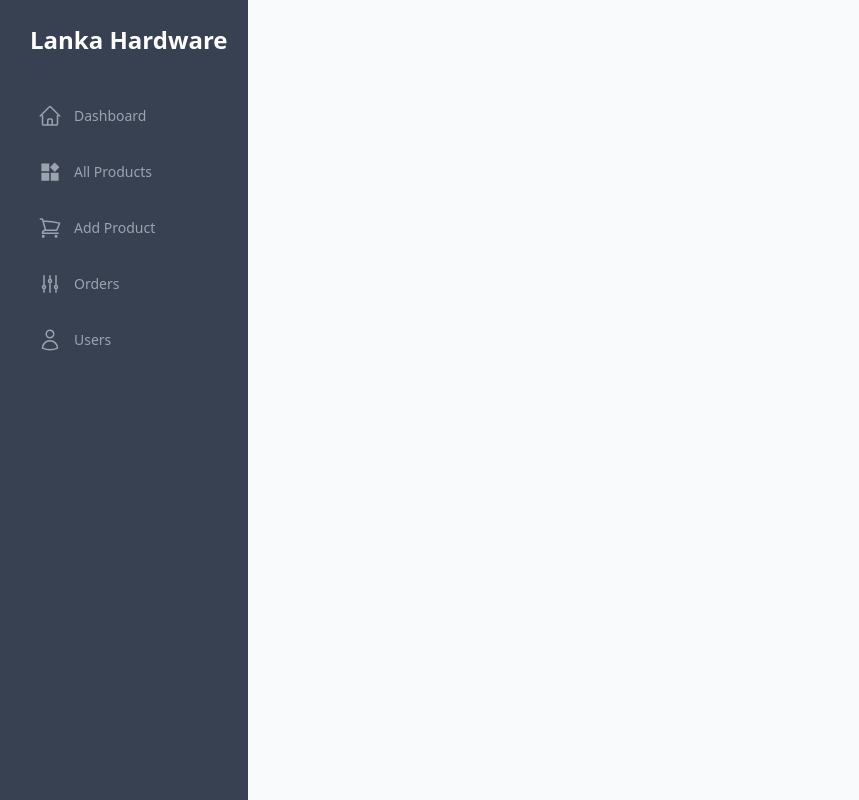
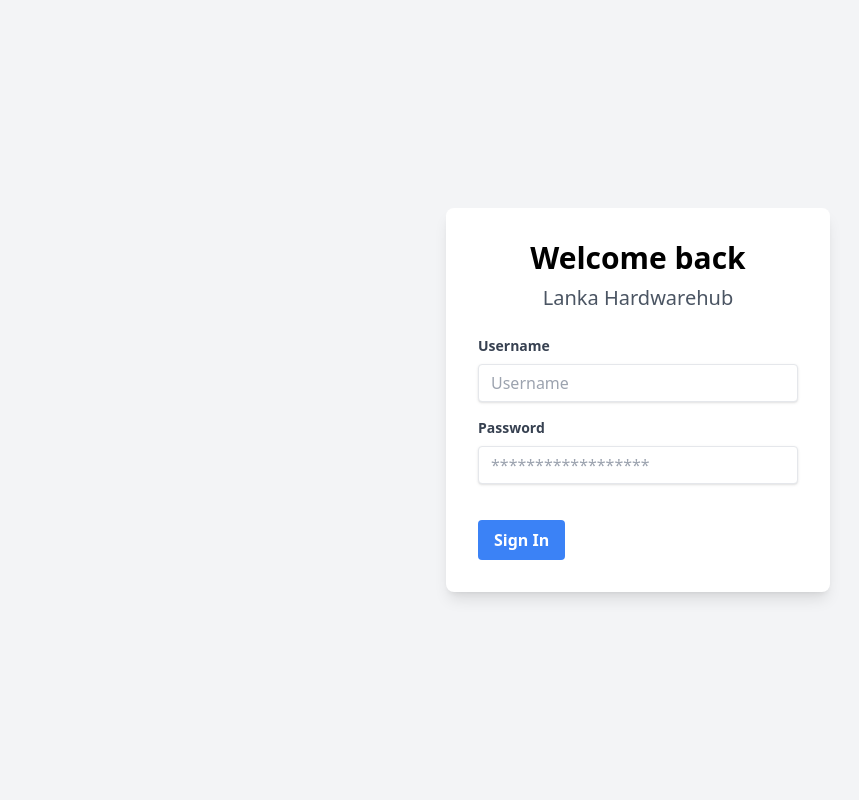
Before and after one commit to SPPM-GP-15/lanka-hardware-admin, a React (Vite) app: page / in a window 1280 px wide. Shown: the whole page, without its empty margins (2-861 px from the left). Built offline with nearby package versions, Linux system fonts and the light colour scheme.

Commit message:
Update Changes

```diff
--- a/src/App.jsx
+++ b/src/App.jsx
@@ -1,11 +1,10 @@
-import React from "react";
+import React, { useContext } from "react";
 import {
   Route,
   RouterProvider,
   createBrowserRouter,
   createRoutesFromElements,
 } from "react-router-dom";
-import Home from "./routes/home/Home";
 import Login from "./routes/login/Login";
 import Orders from "./routes/orders/Orders";
 import Products from "./routes/products/Products";
@@ -19,11 +18,11 @@
 import Pending from "./routes/orders/Pending";
 import Completed from "./routes/orders/Completed";
 import Cancel from "./routes/orders/Cancel";
+import { AuthContext } from "./context/AuthContext";
 
 const router = createBrowserRouter(
   createRoutesFromElements(
     <Route path="/" element={<Initial />}>
-      <Route path="home" element={<Home />} />
       <Route path="dashboard" element={<Dashboard />} />
       <Route path="orders" element={<Orders />}>
         <Route path="all" element={<All />} />
@@ -35,14 +34,26 @@
       <Route path="products" element={<Products />} />
       <Route path="users" element={<Users />} />
       <Route path="post-product" element={<PostProducts />} />
-
       <Route path="*" element={<NotFound />} />
     </Route>
   )
 );
 
+const routerLogin = createBrowserRouter(
+  createRoutesFromElements(<Route path="/" element={<Login />} />)
+);
+
 function App() {
-  return <RouterProvider router={router} />;
+  const { user } = useContext(AuthContext);
+  return (
+    <>
+      {user === null ? (
+        <RouterProvider router={routerLogin} />
+      ) : (
+        <RouterProvider router={router} />
+      )}
+    </>
+  );
 }
 
 export default App;
--- a/src/components/sidebar/Sidebar.jsx
+++ b/src/components/sidebar/Sidebar.jsx
@@ -1,4 +1,4 @@
-import React from "react";
+import React, { useContext } from "react";
 import {
   HomeIcon,
   ShoppingBagIcon,
@@ -6,13 +6,16 @@
   UserIcon,
   ArchiveBoxIcon,
   ShoppingCartIcon,
+  ArrowLeftEndOnRectangleIcon,
 } from "@heroicons/react/24/outline";
 import { Link, useLocation } from "react-router-dom";
 import { AiFillProduct } from "react-icons/ai";
+import { AuthContext } from "../../context/AuthContext";
 
 function Sidebar() {
   const location = useLocation();
   const currentUrl = location.pathname;
+  const { logout } = useContext(AuthContext);
 
   const getLinkClasses = (path) => {
     const isActive = currentUrl === path || currentUrl.startsWith(path);
@@ -66,6 +69,18 @@
               </Link>
             </nav>
           </div>
+          {/* Logout button added here */}
+          <div className="mb-6">
+            <div
+              className={
+                "flex items-center px-6 py-2 m-4 text-sm font-medium text-white hover:bg-red-800 rounded-md bg-red-700"
+              }
+              onClick={logout}
+            >
+              <ArrowLeftEndOnRectangleIcon className="w-6 h-6 mr-3" />
+              <span>Log Out</span>
+            </div>
+          </div>
         </div>
       </div>
     </>
--- /dev/null
+++ b/src/context/AuthContext.jsx
@@ -0,0 +1,28 @@
+import React, { createContext, useState, useEffect } from "react";
+
+export const AuthContext = createContext();
+
+export const AuthProvider = ({ children }) => {
+  const [user, setUser] = useState(() => {
+    return localStorage.getItem("user") || null;
+  });
+
+  useEffect(() => {
+    if (user) {
+      localStorage.setItem("user", user);
+    } else {
+      localStorage.removeItem("user");
+    }
+  }, [user]);
+
+  const logout = () => {
+    setUser(null);
+    localStorage.removeItem("user");
+  };
+
+  return (
+    <AuthContext.Provider value={{ user, setUser, logout }}>
+      {children}
+    </AuthContext.Provider>
+  );
+};
--- a/src/main.jsx
+++ b/src/main.jsx
@@ -3,11 +3,14 @@
 import App from "./App.jsx";
 import "./styles/index.css";
 import { BrowserRouter } from "react-router-dom";
+import { AuthProvider } from "./context/AuthContext.jsx";
 
 const root = ReactDOM.createRoot(document.getElementById("root"));
 
 root.render(
   <React.StrictMode>
-    <App />
+    <AuthProvider>
+      <App />
+    </AuthProvider>
   </React.StrictMode>
 );
--- a/src/routes/home/Home.jsx
+++ /dev/null
@@ -1,7 +0,0 @@
-import React from "react";
-
-function Home() {
-  return <div>Home</div>;
-}
-
-export default Home;
--- a/src/routes/login/Login.jsx
+++ b/src/routes/login/Login.jsx
@@ -1,9 +1,33 @@
-import React, { useEffect } from "react";
+import React, { useState, useEffect, useContext } from "react";
+import { AuthContext } from "../../context/AuthContext";
 
 const Login = () => {
   useEffect(() => {
     document.title = "Login | Lanka Hardwarehub";
   }, []);
+
+  const { setUser } = useContext(AuthContext);
+  const [username, setUsername] = useState("");
+  const [password, setPassword] = useState("");
+  const [error, setError] = useState("");
+
+  const handleLogin = () => {
+    setError("");
+
+    if (username.trim() === "" || password.trim() === "") {
+      setError("Username and password cannot be empty");
+      return;
+    }
+
+    const hardcodedUsername = "admin";
+    const hardcodedPassword = "password123";
+
+    if (username === hardcodedUsername && password === hardcodedPassword) {
+      setUser(username);
+    } else {
+      setError("Invalid username or password");
+    }
+  };
 
   return (
     <div className="min-h-screen flex items-center justify-center bg-gray-100">
@@ -12,7 +36,8 @@
         <p className="text-xl mb-6 text-center text-gray-600">
           Lanka Hardwarehub
         </p>
-        <form>
+        {error && <div className="mb-4 text-red-500 text-center">{error}</div>}
+        <form onSubmit={(e) => e.preventDefault()}>
           <div className="mb-4">
             <label
               className="block text-gray-700 text-sm font-bold mb-2"
@@ -23,6 +48,8 @@
             <input
               type="text"
               id="username"
+              value={username}
+              onChange={(e) => setUsername(e.target.value)}
               className="shadow appearance-none border rounded w-full py-2 px-3 text-gray-700 leading-tight focus:outline-none focus:shadow-outline"
               placeholder="Username"
             />
@@ -37,6 +64,8 @@
             <input
               type="password"
               id="password"
+              value={password}
+              onChange={(e) => setPassword(e.target.value)}
               className="shadow appearance-none border rounded w-full py-2 px-3 text-gray-700 mb-3 leading-tight focus:outline-none focus:shadow-outline"
               placeholder="******************"
             />
@@ -45,15 +74,10 @@
             <button
               className="bg-blue-500 hover:bg-blue-700 text-white font-bold py-2 px-4 rounded focus:outline-none focus:shadow-outline"
               type="button"
+              onClick={handleLogin}
             >
               Sign In
             </button>
-            <a
-              className="inline-block align-baseline font-bold text-sm text-blue-500 hover:text-blue-800"
-              href="#"
-            >
-              Forgot Password?
-            </a>
           </div>
         </form>
       </div>
```
